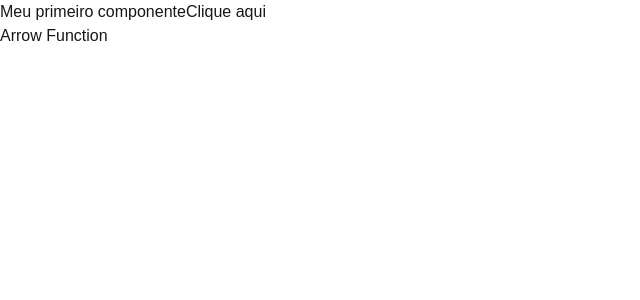
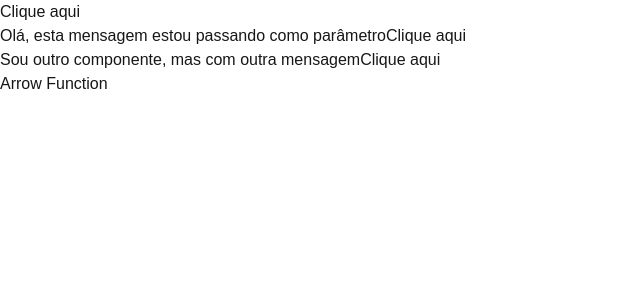
Before and after one commit to lcmlozano/imagemPecas, a Next.js app in the folder imagemPecasFront/: page / in a window 1280 px wide. Shown: the top 300 px of the page, without its empty margins (0-640 px from the left). Built offline with nearby package versions, Linux system fonts and the light colour scheme.

Commit message:
conclusao da aula 10

```diff
--- a/imagemPecasFront/src/app/page.tsx
+++ b/imagemPecasFront/src/app/page.tsx
@@ -3,7 +3,16 @@ import { PrimeiroComponente, ArrowFunction } from '../components/PrimeiroCompone
 export default function Home() {
   return (
     <>
-      <PrimeiroComponente />
+       <PrimeiroComponente />
+
+      <PrimeiroComponente
+          mensagem = 'Olá, esta mensagem estou passando como parâmetro'
+          mensagemDoBotao = 'Essa é a msg do botão' />
+
+        <PrimeiroComponente
+          mensagem = 'Sou outro componente, mas com outra mensagem'
+          mensagemDoBotao = 'Clicaram em mim' />
+
       <ArrowFunction />
     </>
   );
--- a/imagemPecasFront/src/components/PrimeiroComponente.tsx
+++ b/imagemPecasFront/src/components/PrimeiroComponente.tsx
@@ -1,17 +1,23 @@
 'use client'
-export function PrimeiroComponente() {
+
+interface PrimeiroComponenteProps {
+  mensagem?: string;
+  mensagemDoBotao?: string;
+}
+
+export const PrimeiroComponente: React.FC<PrimeiroComponenteProps> = (props: PrimeiroComponenteProps) =>{
 
   function handleClick() {
-    console.log("Cliquei no botão");
+    console.log(props.mensagemDoBotao);
   }
 
   return (
     <div>
-      Meu primeiro componente
+      { props.mensagem }
 
       <button onClick={handleClick}>Clique aqui</button>
     </div>
-  );
+  )
 }
 
 export const ArrowFunction = () => {
```
